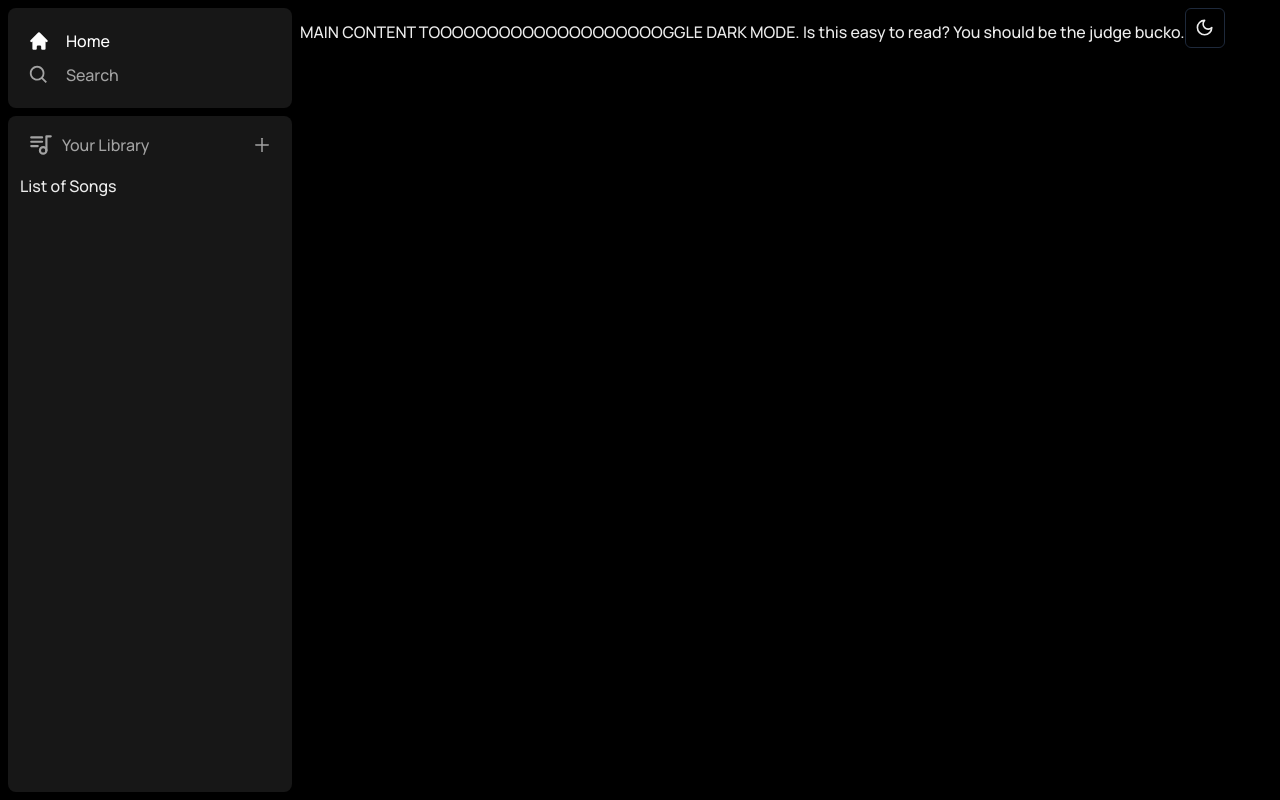
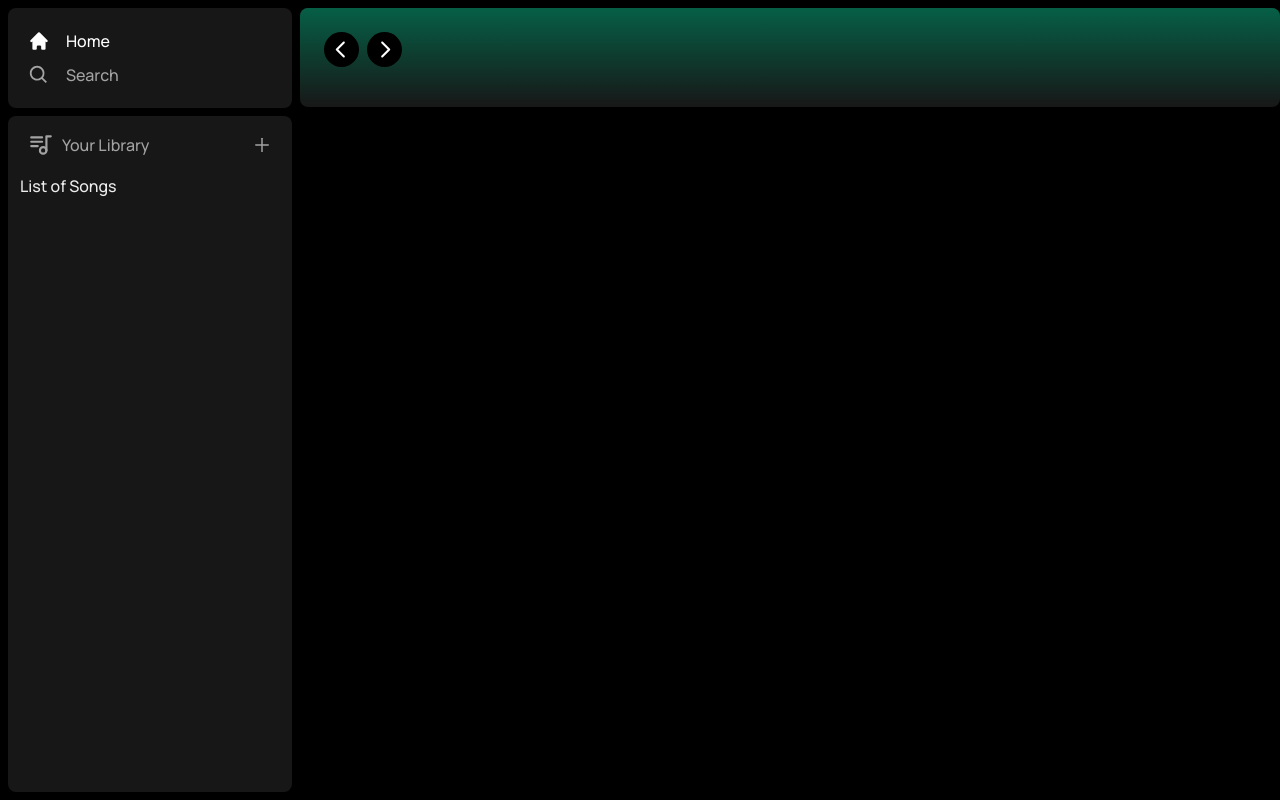
Before and after one commit to tonymichael00/shoozic, a Next.js app: page / in a window 1280 px wide. Built offline with nearby package versions, Linux system fonts and the light colour scheme.

Commit message:
finished  Header component

```diff
--- a/app/(site)/page.tsx
+++ b/app/(site)/page.tsx
@@ -1,12 +1,16 @@
+import Header from "@/components/Header";
 import { ModeToggle } from "@/components/ui/toggle-mode";
 
 export default function Home() {
   return (
     <main>
-      <div className="">
-        MAIN CONTENT TOOOOOOOOOOOOOOOOOOOOGGLE DARK MODE. Is this easy to read?
-        You should be the judge bucko.
-        <ModeToggle />
+      <div
+        className="h-full w-full overflow-hidden
+      overflow-y-auto rounded-lg bg-neutral-900"
+      >
+        <Header>Header</Header>
+
+        {/* <ModeToggle /> */}
       </div>
     </main>
   );
--- /dev/null
+++ b/components/Header.tsx
@@ -0,0 +1,73 @@
+"use client";
+
+import { useRouter } from "next/navigation";
+import { twMerge } from "tailwind-merge";
+import { RxCaretLeft, RxCaretRight } from "react-icons/rx";
+import { HiHome } from "react-icons/hi";
+import { BiSearch } from "react-icons/bi";
+
+interface HeaderProps {
+  children: React.ReactNode;
+  className?: string;
+}
+
+const Header: React.FC<HeaderProps> = ({ children, className }) => {
+  const router = useRouter();
+
+  const handleLogout = () => {
+    //handle logout in future
+  };
+  return (
+    <div
+      className={twMerge(
+        `
+        h-fit bg-gradient-to-b from-emerald-800 p-6
+        `,
+        className,
+      )}
+    >
+      <div className="mb-4 flex w-full items-center justify-between">
+        <div className="hidden items-center gap-x-2 md:flex">
+          <button
+            className="flex items-center justify-center rounded-full
+          bg-black transition hover:opacity-75"
+            onClick={() => router.back()}
+          >
+            <RxCaretLeft className="text-white" size={35} />
+          </button>
+          <button
+            className="flex items-center justify-center rounded-full
+          bg-black transition hover:opacity-75"
+          >
+            <RxCaretRight
+              className="text-white"
+              onClick={() => router.back()}
+              size={35}
+            />
+          </button>
+        </div>
+        <div className="flex items-center gap-x-2 md:hidden">
+          <button
+            className="flex items-center justify-center rounded-full
+          bg-white p-2 transition hover:opacity-75"
+          >
+            <HiHome className="text-black" size={20} />
+          </button>
+          <button
+            className="flex items-center justify-center rounded-full
+          bg-white p-2 transition hover:opacity-75"
+          >
+            <BiSearch className="text-black" size={20} />
+          </button>
+        </div>
+        <div className="flex items-center justify-between gap-x-4">
+          <>
+            <div>{/* <Button /> */}</div>
+          </>
+        </div>
+      </div>
+    </div>
+  );
+};
+
+export default Header;
```
